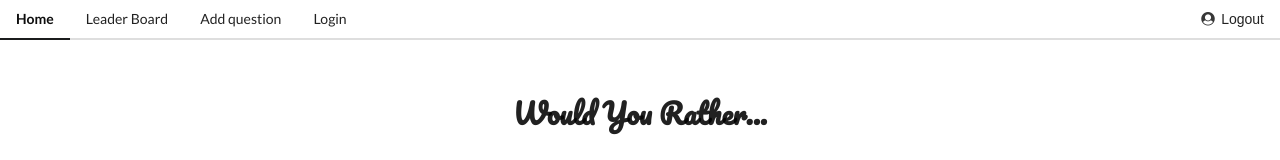
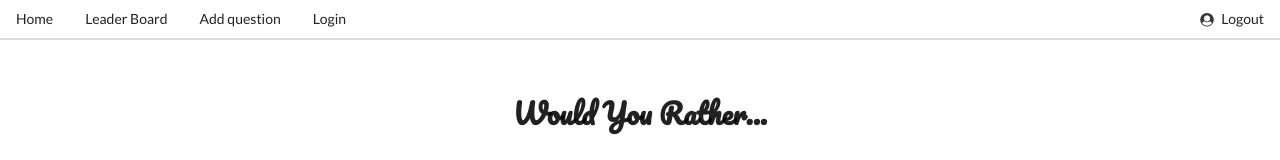
Before and after one commit to Tezza1/reactnd-project-would-you-rather-v2, a React (Create React App) app: page /login in a window 1280 px wide. Shown: the top 160 px of the page. Built offline with nearby package versions, Linux system fonts and the light colour scheme.

Commit message:
Feature Added Login/Logout
Added login/logout and security to Redirect if not logged in

```diff
--- a/src/components/containers/Home.js
+++ b/src/components/containers/Home.js
@@ -1,5 +1,6 @@
 import React, { Component } from 'react'
 import { connect } from 'react-redux'
+import { Redirect } from 'react-router-dom';
 import './Home.css'
 import Question from './Question'
 import QuestionDone from './Question_done'
@@ -7,7 +8,15 @@ import QuestionDone from './Question_done'
 class Home extends Component {
 
   render() {
-  const { questions } = this.props
+    if(!this.props.status) {
+      return (
+        <div>
+          <Redirect to='/login' />
+        </div>
+      )
+    }
+
+    const { questions } = this.props
 
     if(!questions.length) {
     return(
@@ -49,7 +58,8 @@ class Home extends Component {
 
 const mapStateToProps = state => {
   return {
-    questions: state.questions.questions
+    questions: state.questions.questions,
+    status: state.user.loggedInState
   }
 }
 
--- a/src/components/containers/Login.js
+++ b/src/components/containers/Login.js
@@ -1,4 +1,5 @@
 import React, { Component } from 'react'
+import { Redirect } from 'react-router-dom';
 import { connect } from 'react-redux';
 import { logInUser } from '../../store/actions/user'
 import './Login.css'
@@ -25,6 +26,14 @@ class Login extends Component {
   }
 
   render () {
+    if(this.props.status) {
+      return (
+        <div>
+          <Redirect to='/' />
+        </div>
+      )
+    }
+
     return (
       <div className="form-container container">
         <div className="ui middle aligned center aligned grid">
@@ -44,7 +53,7 @@ class Login extends Component {
                           <div className="ui radio checkbox">
                             <input
                               type="radio"
-                              name={usr}
+                              name="loginUser"
                               value={usr}
                               onChange={this.radioChangeHandler}
                             />
@@ -70,7 +79,8 @@ class Login extends Component {
 const mapStateToProps = state => {
     return {
       usrs: state.user.users,
-      usrNames: state.user.userNames
+      usrNames: state.user.userNames,
+      status: state.user.loggedInState
     }
 };
 
--- a/src/components/pageLayout/Menu.css
+++ b/src/components/pageLayout/Menu.css
@@ -0,0 +1,4 @@
+.user {
+  margin-top: 9px;
+  margin-right: 2px;
+}
--- a/src/components/pageLayout/Menu.js
+++ b/src/components/pageLayout/Menu.js
@@ -1,13 +1,14 @@
 import React, { Component } from 'react'
 import { Link } from 'react-router-dom'
+import { connect } from 'react-redux'
+import { logOutUser } from '../../store/actions/user'
 import './Menu.css'
 
 class Menu extends Component {
-
   render() {
     return(
       <div className='ui secondary pointing menu'>
-        <Link className='active item' to='/'>
+        <Link className='item' to='/'>
           Home
         </Link>
         <Link className='item' to='/leaderboard'>
@@ -20,7 +21,8 @@ class Menu extends Component {
           Login
         </Link>
         <div className='right menu'>
-          <button className='ui item' href='#!'>
+          <div className='user'>{this.props.usr}</div>
+          <button className='ui item button' onClick={this.props.logout}>
             <i className='user circle icon'></i>
             Logout
           </button>
@@ -30,4 +32,16 @@ class Menu extends Component {
   }
 }
 
-export default Menu
+const mapStateToProps = state => {
+  return {
+    usr: state.user.loggedInUser
+  }
+}
+
+const mapDispatchToProps = dispatch => {
+  return {
+    logout: () => dispatch(logOutUser ())
+  }
+}
+
+export default connect(mapStateToProps, mapDispatchToProps)(Menu)
--- a/src/store/reducers/user.js
+++ b/src/store/reducers/user.js
@@ -27,7 +27,9 @@ const user = (state = initialState, action) => {
       }
     case LOG_OUT_USER:
       return {
-        ...state
+        ...state,
+        loggedInUser: '',
+        loggedInState: false
       }
     default:
       return state
```
